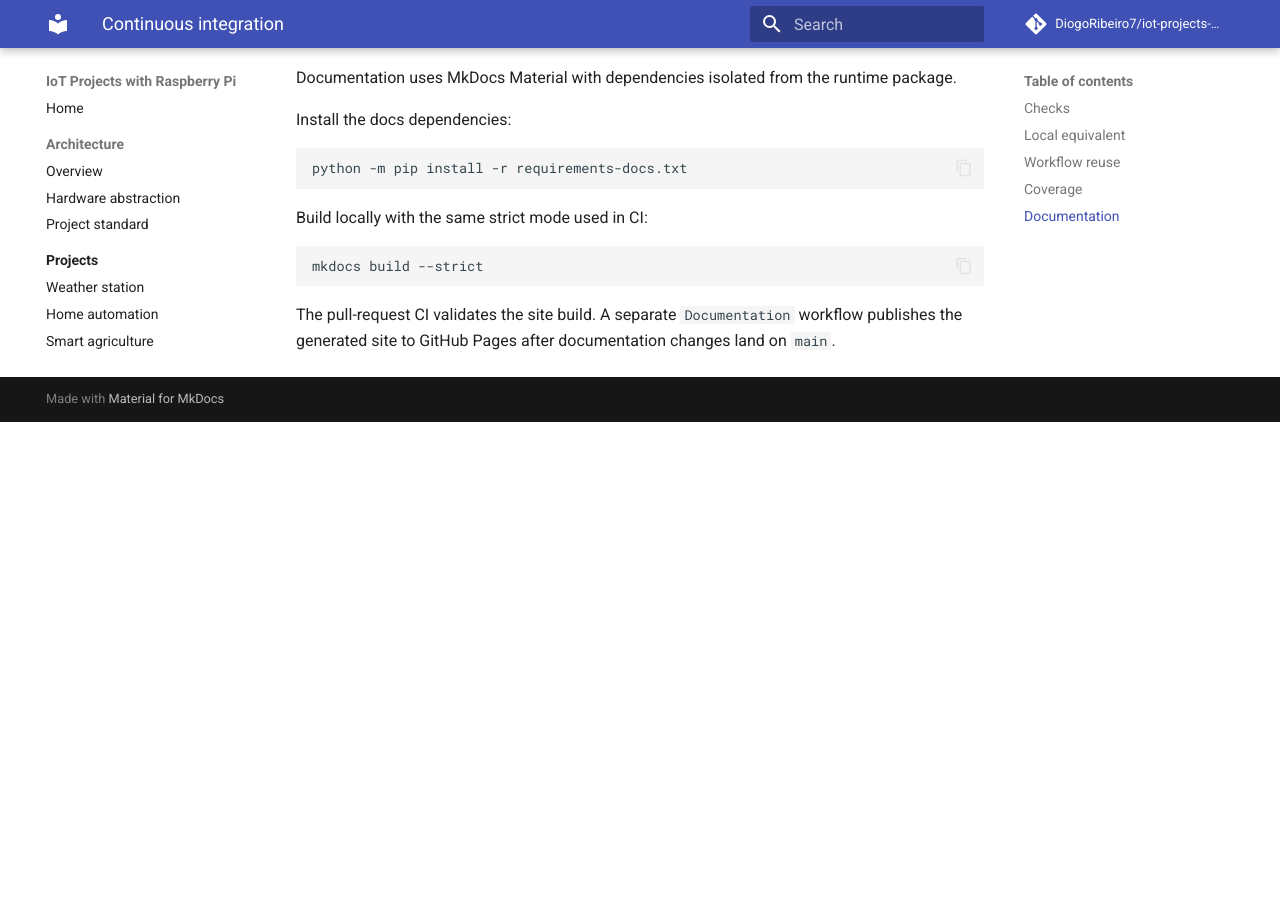
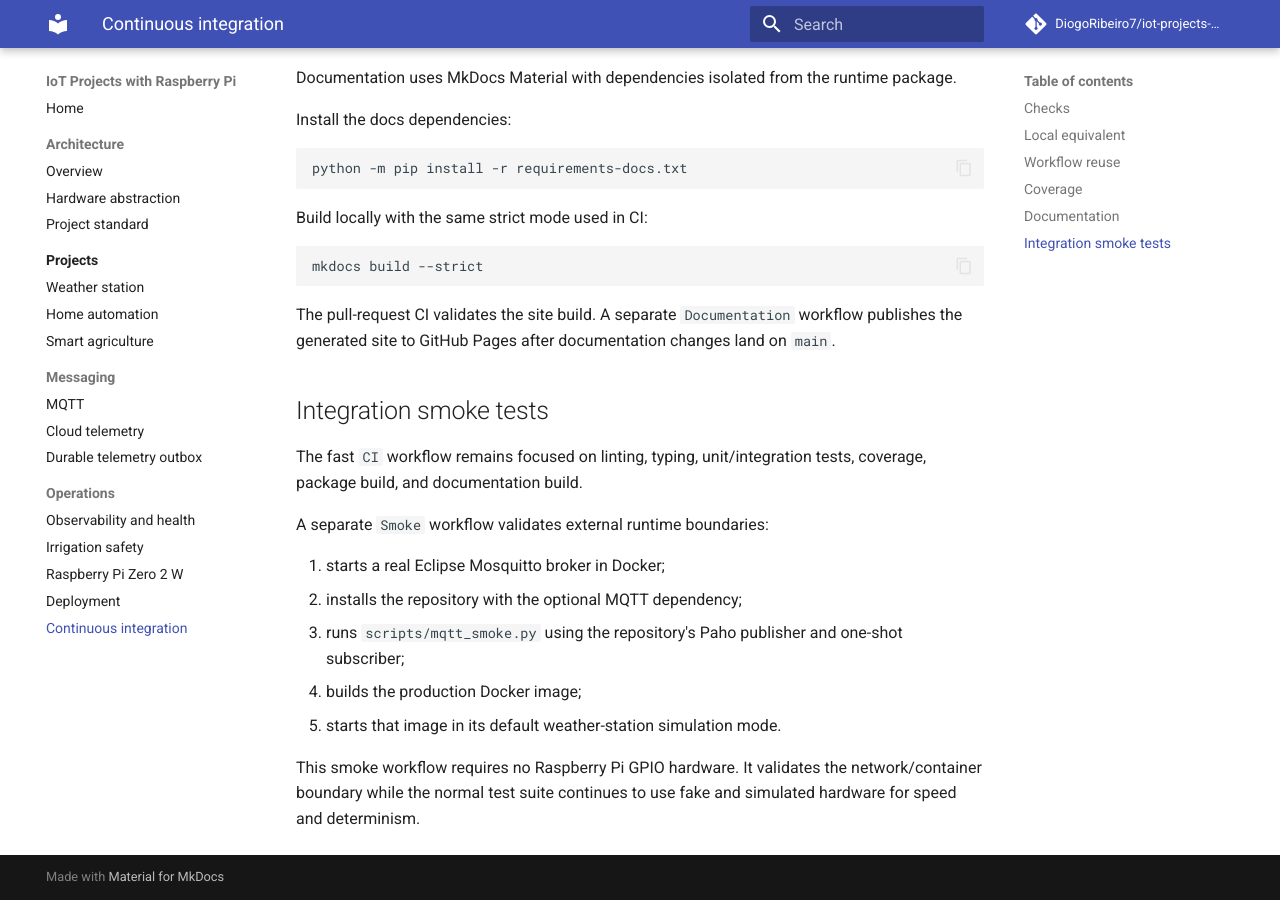
Before and after one commit to DiogoRibeiro7/iot-projects-with-pi, an MkDocs documentation site: the page built from docs/ci.md, in a window 1280 px wide and 900 px high, scrolled down 1202 px. Built offline with MkDocs 1.6.1 and Material for MkDocs 9.7.7, drawn with Linux system fonts in a browser that asks for light colours; comment, search, counter and statistics services are not loaded; before the commit the page ends 1624 px from its top, so only the background shows below that.

Commit message:
docs: document MQTT and container smoke tests

```diff
--- a/docs/ci.md
+++ b/docs/ci.md
@@ -63,3 +63,22 @@
 The pull-request CI validates the site build. A separate `Documentation`
 workflow publishes the generated site to GitHub Pages after documentation changes
 land on `main`.
+
+
+## Integration smoke tests
+
+The fast `CI` workflow remains focused on linting, typing, unit/integration tests,
+coverage, package build, and documentation build.
+
+A separate `Smoke` workflow validates external runtime boundaries:
+
+1. starts a real Eclipse Mosquitto broker in Docker;
+2. installs the repository with the optional MQTT dependency;
+3. runs `scripts/mqtt_smoke.py` using the repository's Paho publisher and
+   one-shot subscriber;
+4. builds the production Docker image;
+5. starts that image in its default weather-station simulation mode.
+
+This smoke workflow requires no Raspberry Pi GPIO hardware. It validates the
+network/container boundary while the normal test suite continues to use fake and
+simulated hardware for speed and determinism.
```
